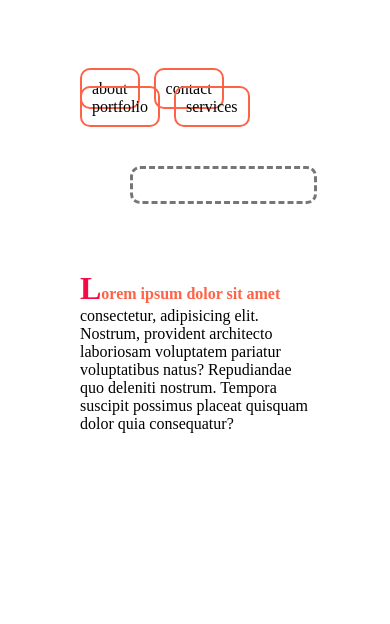
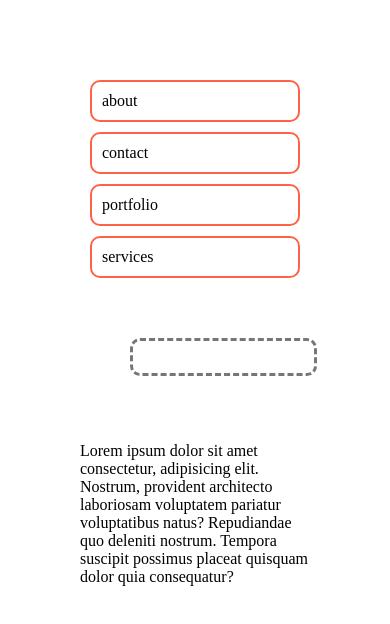
Before and after one commit to ahjam-taoufik/Html-css-introduction, a plain HTML site: page index.html in a window 390 px wide. Drawn offline with Linux system fonts and the light colour scheme.

Commit message:
introduction medias creen

```diff
--- a/index.html
+++ b/index.html
@@ -1,6 +1,7 @@
 <!DOCTYPE html>
 <html>
 <head>
+    <meta name="viewport" content="width=device-width, initial-scale=1.0">
     <link rel="stylesheet" href="style.css">
     <title>Document</title>
 </head>
--- a/style.css
+++ b/style.css
@@ -27,29 +27,13 @@ input{
     border-style: dashed;
 }
 
-input:focus{
-    border-color: rgb(226, 20, 37);
-    border-width: 6px;
+
+
+
+@media screen and (max-width:510px){
+   div{
+       display: block;
+       margin: 10px;
+   }
+
 }
-
-input:valid{
-    border-color: rgb(52, 241, 14);
-    border-width: 6px;
-    border-style: solid;
-}
-
-p::first-line{
-    color: tomato;
-    font-weight: bold;
-}
-
-p::first-letter{
-    color: rgb(243, 11, 69);
-    font-weight: bold;
-    font-size: 200%;
-}
-
-p::selection{
-   background-color: rgb(243, 35, 198);
-    color: aliceblue;
-}
```
